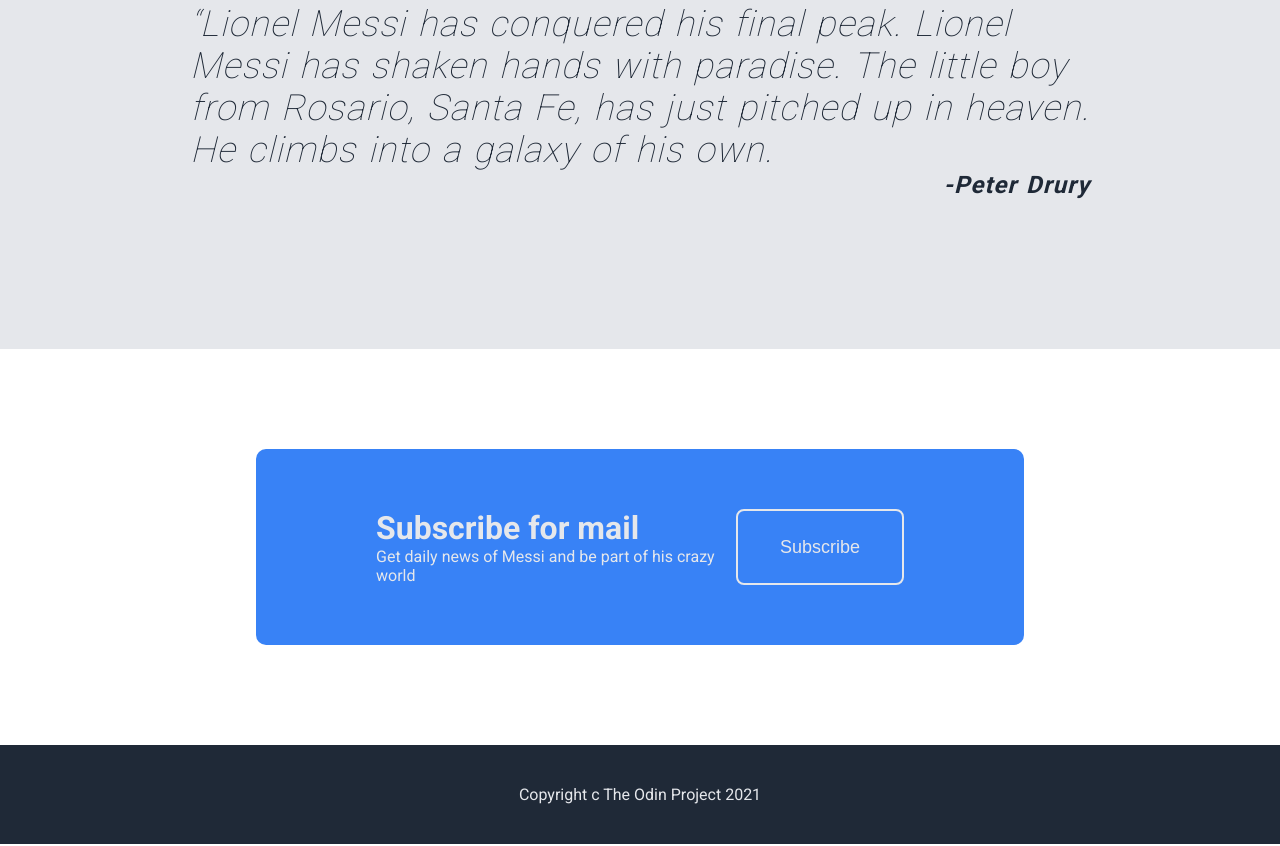
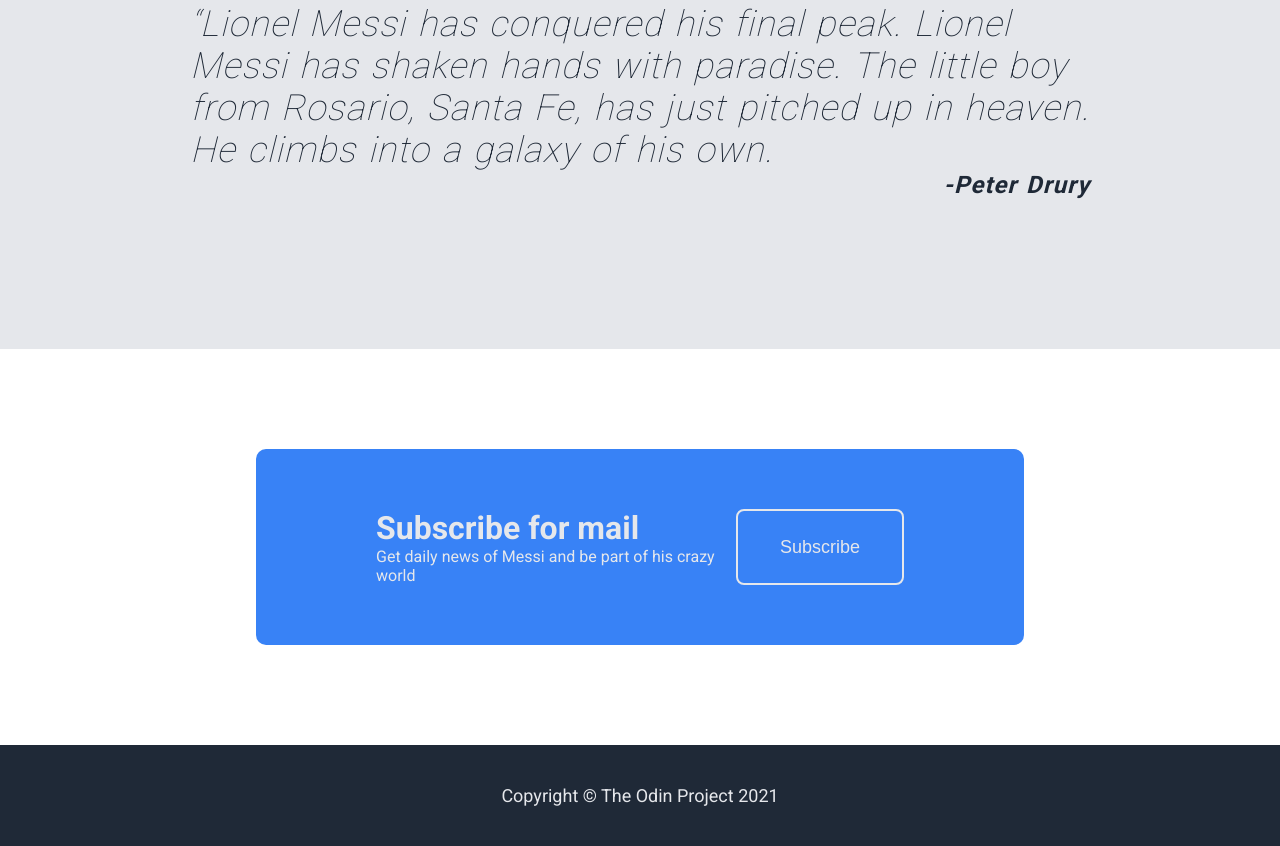
Before and after one commit to johnmariita/landing-page, a plain HTML site: page index.html in a window 1280 px wide. Shown: the part 1392-2238 px from the top of the page. Drawn offline with Linux system fonts and the light colour scheme.

Commit message:
formated the footer

```diff
--- a/index.html
+++ b/index.html
@@ -53,7 +53,7 @@
         </div>
     </div>
     <footer>
-        <p>Copyright c The Odin Project 2021</p>
+        <p>Copyright &copy The Odin Project 2021</p>
     </footer>
 </body>
 </html>
--- a/style.css
+++ b/style.css
@@ -261,4 +261,5 @@ footer{
     background-color: var(--primary-color);
     color: var(--secondary-color);
     padding: 40px;
+    font-size: 18px;
 }
```
